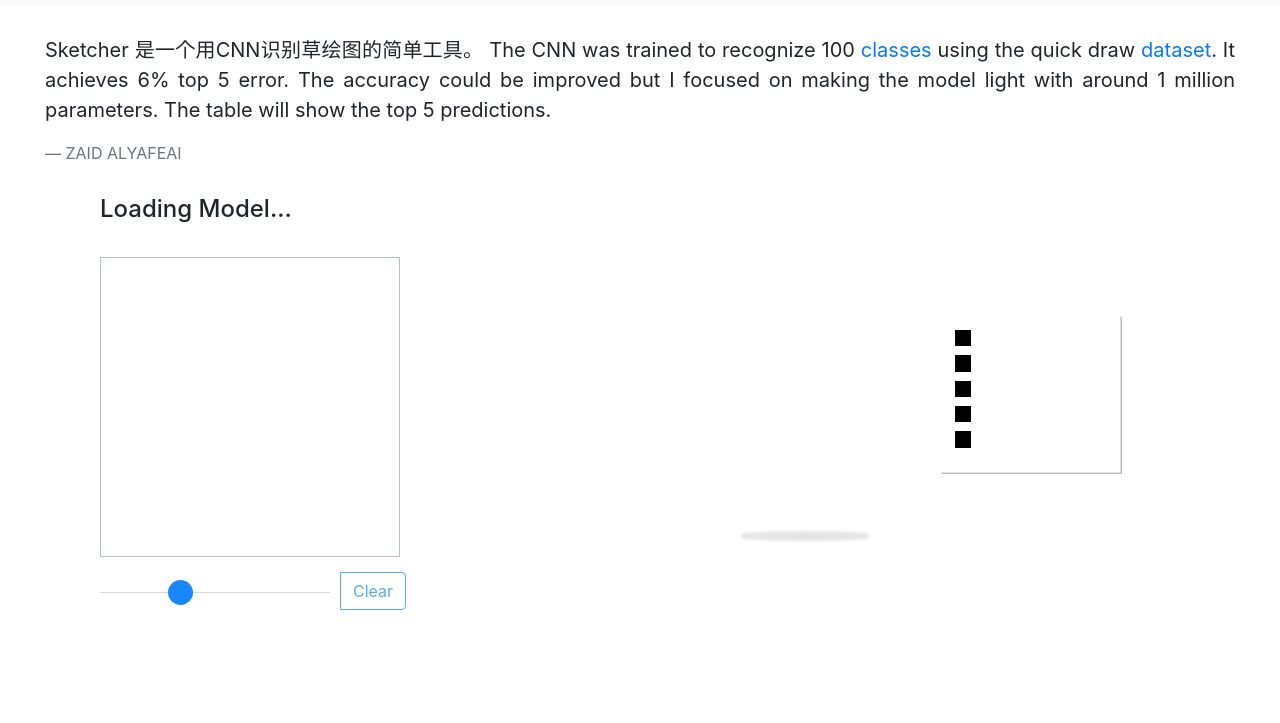
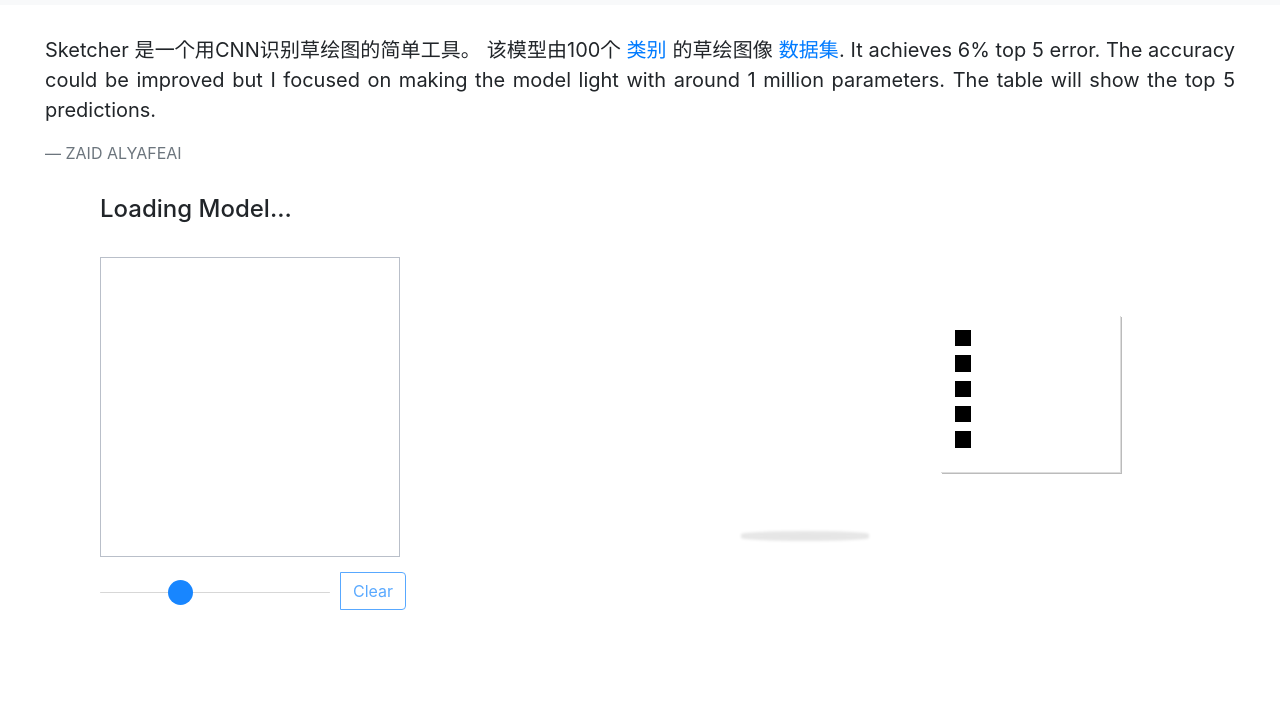
Before and after one commit to todanchen/todanchen.github.io, a plain HTML site: page sketcher/index.html in a window 1280 px wide. Shown: the part 77-800 px from the top of the page. Drawn offline with nearby package versions, Linux system fonts and the light colour scheme; a script that the page names is missing.

Commit message:
Update index.html

```diff
--- a/sketcher/index.html
+++ b/sketcher/index.html
@@ -40,7 +40,7 @@
 
 <blockquote class="blockquote text-justify" style="margin:30px;">
  <p> Sketcher 是一个用CNN识别草绘图的简单工具。
- The CNN was trained to recognize 100 <a href='https://github.com/todanchen/todanchen.github.io/blob/master/sketcher/mini_classes.txt'>classes</a> using the quick draw <a href='https://github.com/googlecreativelab/quickdraw-dataset'> dataset</a>. It achieves 6% top 5 error. The accuracy could be improved
+ 该模型由100个 <a href='https://github.com/todanchen/todanchen.github.io/blob/master/sketcher/mini_classes.txt'>类别</a> 的草绘图像 <a href='https://github.com/googlecreativelab/quickdraw-dataset'> 数据集</a>. It achieves 6% top 5 error. The accuracy could be improved
 but I focused on making the model light with around 1 million parameters. The table  will show the top 5 predictions. </p>
     <footer class="blockquote-footer">ZAID ALYAFEAI</footer>
   </blockquote>
```
